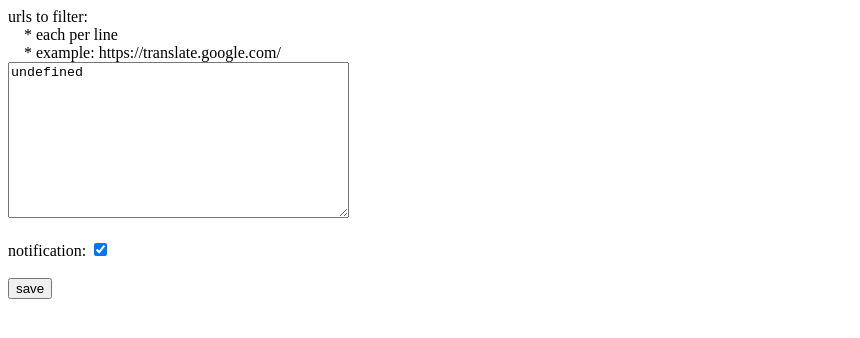
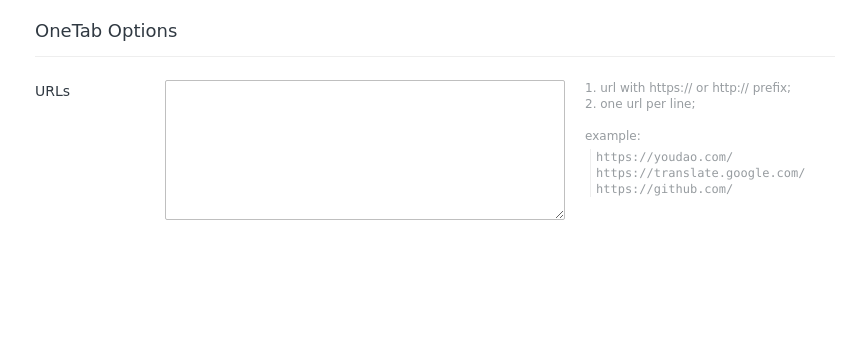
Before and after one commit to ChesterYue/OneTab, a browser extension: page project/OneTab/options.html in a window 1280 px wide. Shown: the whole page, without its empty margins (0-860 px from the left). Drawn offline with Linux system fonts and the light colour scheme.

Commit message:
[U] options page - url

```diff
--- /dev/null
+++ b/project/OneTab/options.css
@@ -0,0 +1,114 @@
+body {
+    font: 14px "DejaVu Sans", "Arial", sans-serif;
+    color: #303942;
+    margin: 0 auto;
+}
+
+div#wrapper {
+    width: 800px;
+    margin-left: 35px;
+}
+
+header {
+    font-size: 18px;
+    font-weight: normal;
+    border-bottom: 1px solid #eee;
+    padding: 20px 0 15px 0;
+    width: 100%;
+}
+
+table {
+    width: 100%;
+    font-size: 14px;
+    position: relative;
+    display: table;
+    border-collapse: separate;
+    box-sizing: border-box;
+    text-indent: initial;
+    white-space: normal;
+    line-height: normal;
+    font-weight: normal;
+    font-style: normal;
+    color: -internal-quirk-inherit;
+    text-align: start;
+    border-spacing: 0 23px;
+    border-color: grey;
+    font-variant: normal;
+}
+
+tbody {
+    display: table-row-group;
+    vertical-align: middle;
+    border-color: inherit;
+}
+
+tr {
+    display: table-row;
+    vertical-align: inherit;
+    border-color: inherit;
+}
+
+td {
+    padding: 0;
+    display: table-cell;
+    vertical-align: inherit;
+}
+
+.caption {
+    width: 1px;
+    white-space: nowrap;
+    margin-right: 10px;
+    min-width: 130px;
+    padding-top: 3px;
+    vertical-align: top;
+}
+
+textarea {
+    width: 100%;
+    min-height: 140px;
+    white-space: pre;
+    border: 1px solid #bfbfbf;
+    border-radius: 2px;
+    color: #444;
+    background-color: white;
+    font: inherit;
+    padding: 3px;
+    resize: vertical;
+    box-sizing: border-box;
+    writing-mode: horizontal-tb !important;
+    text-rendering: auto;
+    letter-spacing: normal;
+    word-spacing: normal;
+    text-transform: none;
+    text-indent: 0px;
+    text-shadow: none;
+    display: inline-block;
+    text-align: start;
+    appearance: auto;
+    -webkit-rtl-ordering: logical;
+    cursor: text;
+    overflow-wrap: break-word;
+    column-count: initial !important;
+    margin: 0em;
+}
+
+td#input {
+    width: 400px;
+}
+
+.detail {
+    font-size: 12px;
+    line-height: 16px;
+    color: #979ca0;
+    margin-left: 20px;
+    display: block;
+}
+
+pre {
+    margin: 5px;
+    border-left: 1px solid #eee;
+    padding-left: 5px;
+    font-family: Consolas, "Liberation Mono", Courier, monospace;
+    display: block;
+    white-space: pre;
+}
--- a/project/OneTab/options.html
+++ b/project/OneTab/options.html
@@ -1,16 +1,45 @@
+<!-- mock from Vimium Options -->
+
+
 <!DOCTYPE html>
 
 <html>
 
 <head>
-    <title>options</title>
+    <title>OneTab Options</title>
+    <link rel="stylesheet" type="text/css" href="options.css">
 </head>
 
 <body>
+    <div id="wrapper">
+        <header>OneTab Options</header>
+        <table id="options">
+            <tbody>
+                <tr>
+                    <td class="caption">URLs</td>
+                    <td id="input">
+                        <textarea id="urls" type="text" tabindex="1"></textarea>
+                    </td>
+                    <td class="detail">
+                        1. url with https:// or http:// prefix; <br>
+                        2. one url per line; <br>
+
+                        <br> example:
+                        <pre class="example">
+https://youdao.com/
+https://translate.google.com/
+https://github.com/ </pre>
+                    </td>
+                </tr>
+            </tbody>
+        </table>
+    </div>
+
+    <!--
     <div>urls to filter:</div>
     <div>&nbsp;&nbsp;&nbsp;&nbsp;* each per line</div>
     <div>&nbsp;&nbsp;&nbsp;&nbsp;* example: https://translate.google.com/</div>
-    <div><textarea id="textarea-urls" rows="10" cols="40"></textarea></div>
+    <div><textarea id="urls" rows="10" cols="40"></textarea></div>
     <div>&nbsp;</div>
 
     <div>notification: <input type="checkbox" id="checkbox-notification" checked></div>
@@ -19,6 +48,7 @@
     <div><button id="button-save">save</button></div>
 
     <script src="options.js"></script>
+    -->
 </body>
 
 </html>
--- a/project/OneTab/options.js
+++ b/project/OneTab/options.js
@@ -3,7 +3,7 @@
  */
 function save() {
     const obj = {
-        inputUrlString: document.getElementById('textarea-urls').value,
+        inputUrlString: document.getElementById('urls').value,
         notificationEnabled: document.getElementById('checkbox-notification').checked,
     };
     chrome.storage.sync.set(obj, function() {
@@ -23,7 +23,7 @@ function load() {
     ];
     chrome.storage.sync.get(keyList, function(obj) {
         console.log(`${JSON.stringify(obj)}`);
-        document.getElementById('textarea-urls').value = obj['inputUrlString'] !== 'undefined' ? obj['inputUrlString'] : '';
+        document.getElementById('urls').value = obj['inputUrlString'] !== 'undefined' ? obj['inputUrlString'] : '';
         document.getElementById('checkbox-notification').checked = obj['notificationEnabled'] !== undefined ? obj['notificationEnabled'] : true;
     });
 }
```
